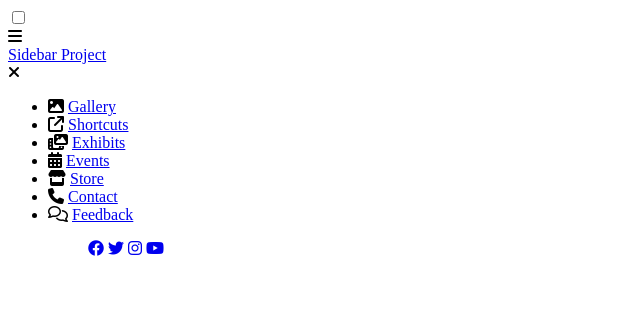
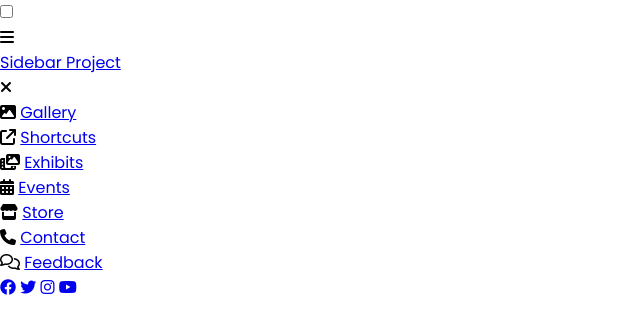
Before and after one commit to sayanm162/glass-sidebar, a plain HTML site: page index.html in a window 1280 px wide. Shown: the whole page, without its empty margins (0-640 px from the left). Drawn offline with Linux system fonts and the light colour scheme.

Commit message:
second commit

```diff
--- a/index.html
+++ b/index.html
@@ -14,6 +14,7 @@
       rel="stylesheet"
       href="https://cdnjs.cloudflare.com/ajax/libs/font-awesome/6.4.0/css/all.min.css"
     />
+    <link rel="stylesheet" href="style.css" />
   </head>
   <body>
     <div class="main-box">
--- a/style.css
+++ b/style.css
@@ -0,0 +1,7 @@
+* {
+    margin:0;
+    padding: 0;
+    font-family: "Poppins", sans-serif;
+    font-weight: 400;
+    font-style: normal;
+}
```
